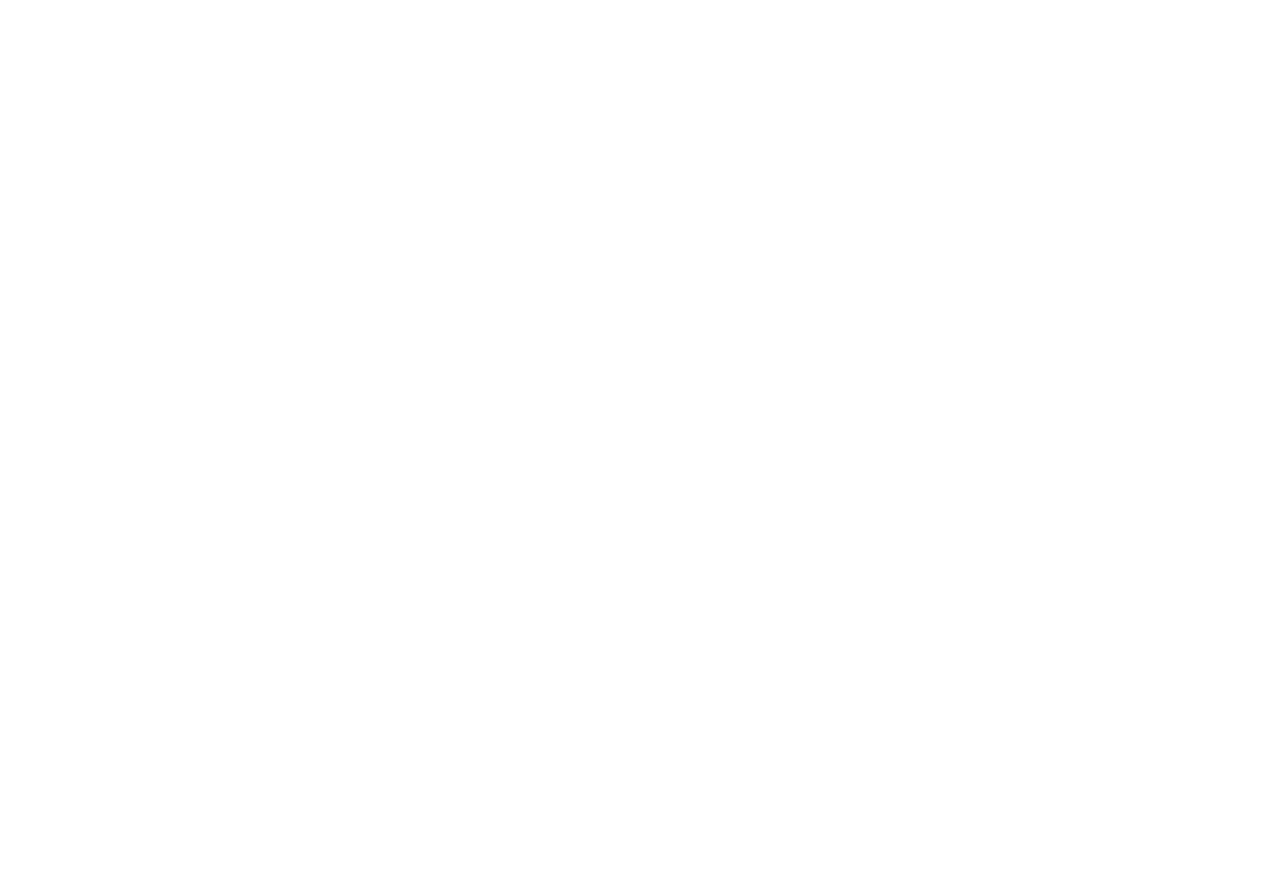
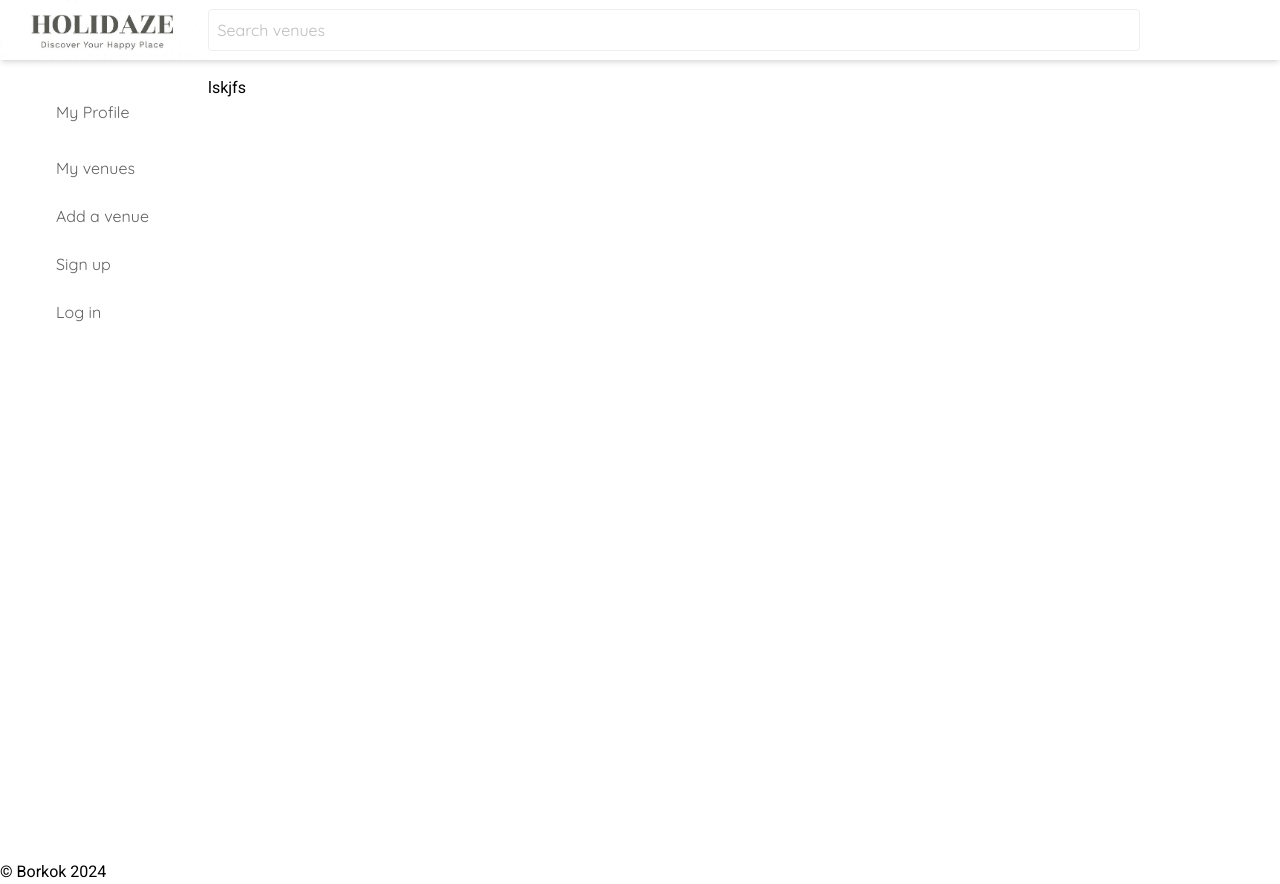
Before and after one commit to borikokeny/Holidaze-Project-Exam-2, a React (Vite) app: page /MyBookings in a window 1280 px wide. Before the commit this address had no page. Before the commit the page ends 800 px from the top, so only its background shows below. Built offline with nearby package versions, Linux system fonts and the light colour scheme.

Commit message:
Adds MyBookings and MyVenues pages

```diff
--- a/src/components/Sidebar.jsx
+++ b/src/components/Sidebar.jsx
@@ -34,7 +34,7 @@
         <li>
           {user && (
             <Link
-              href="#"
+              to="/MyBookings"
               className="flex items-center p-2 ps-10 text-gray-700 rounded-md hover:bg-gray-200"
             >
               My bookings
@@ -42,12 +42,12 @@
           )}
         </li>
         <li>
-          <a
-            href="#"
+          <Link
+            to="/MyVenues"
             className="flex items-center p-2 ps-10 text-gray-700 rounded-md hover:bg-gray-200"
           >
             My venues
-          </a>
+          </Link>
         </li>
         <li>
           <AddAVenueButton />
--- a/src/pages/MyBookings.jsx
+++ b/src/pages/MyBookings.jsx
@@ -0,0 +1,9 @@
+import React from "react";
+import { viewBookings } from "../api/booking";
+
+export default function MyBookings() {
+  return (
+    <p>lskjfs</p>
+  )
+
+}
--- a/src/pages/MyVenues.jsx
+++ b/src/pages/MyVenues.jsx
@@ -0,0 +1,9 @@
+import React from "react";
+import { viewVenue } from "../api/venue";
+
+export default function MyVenues() {
+  return (
+    <p>jdjdkdk</p>
+  )
+
+}
--- a/src/pages/index.jsx
+++ b/src/pages/index.jsx
@@ -3,9 +3,11 @@
 import ProfilePage from "./ProfilePage";
 import RegisterForm from "./auth/Register";
 import LoginForm from "./auth/login";
+import MyBookings from "./MyBookings";
+import MyVenues from "./MyVenues";
 import VenueForm from "./VenueForm";
 
 
 export {
-  Home, Venue, ProfilePage, RegisterForm, LoginForm, VenueForm
+  Home, Venue, ProfilePage, RegisterForm, LoginForm, MyBookings, MyVenues, VenueForm
 }
--- a/src/routes/index.jsx
+++ b/src/routes/index.jsx
@@ -7,6 +7,8 @@
   ProfilePage,
   RegisterForm,
   LoginForm,
+  MyBookings,
+  MyVenues,
   VenueForm
 } from "../pages/index";
 
@@ -18,7 +20,8 @@
           <Route index element={<Home />} />
           <Route path="VenuePage/:venueId" element={<Venue />} />
           <Route path="ProfilePage" element={<ProfilePage />} />
-          <Route path="MyVenues" />
+          <Route path="MyBookings" element={<MyBookings />} />
+          <Route path="MyVenues" element={<MyVenues />} />
           <Route path="auth/Register" element={<RegisterForm />} />
           <Route path="auth/Login" element={<LoginForm />} />
           <Route path="VenueForm" element={<VenueForm />} />
```
